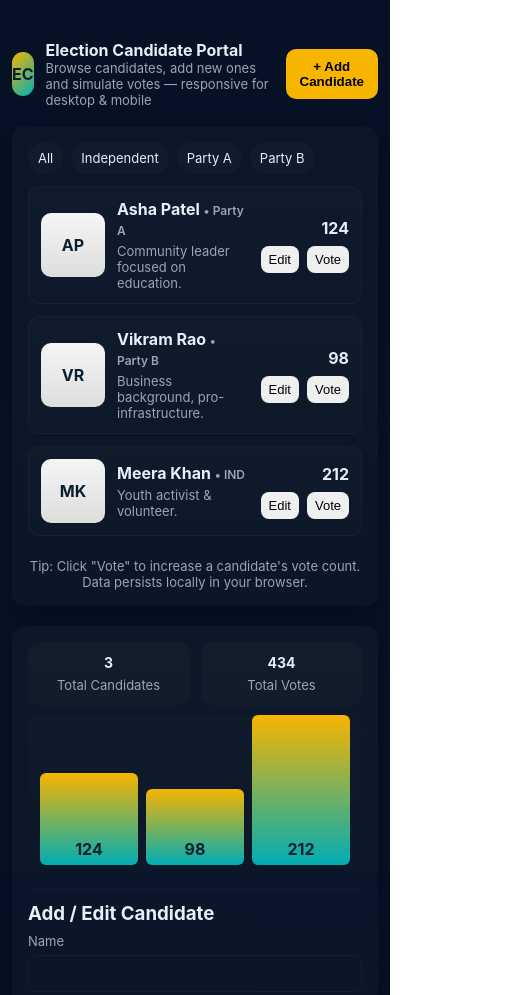
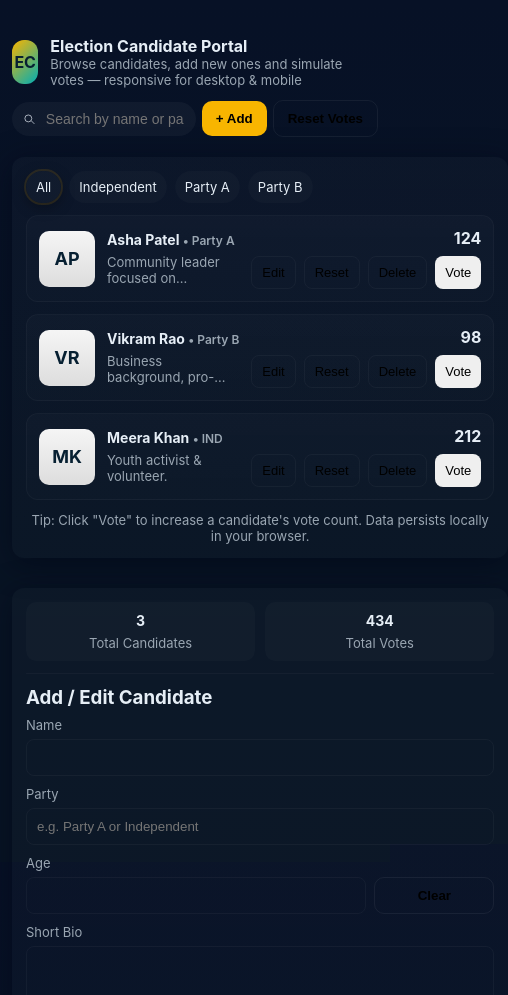
Before and after one commit to RiteshhVishwakarma/Election-Candidate-Portal---SIP, a plain HTML site: page index.html in a window 390 px wide. Shown: the top 995 px of the page, 508 px wide, since content can reach past the window. Drawn offline with Linux system fonts and the light colour scheme.

Commit message:
Update index.html with new features and styles
Refactor HTML structure and styles for improved layout and responsiveness. Added functionality for resetting votes and deleting candidates.

```diff
--- a/index.html
+++ b/index.html
@@ -18,44 +18,44 @@
       font-family: Inter, ui-sans-serif, system-ui, -apple-system, "Segoe UI", Roboto, "Helvetica Neue", Arial;
     }
     *{box-sizing:border-box}
-    html,body{height:100%;margin:0;background:linear-gradient(180deg,#071126 0%, #081424 60%);color:#e6eef6}
+    html,body{height:100%;margin:0;background:linear-gradient(180deg,#071126 0%, #081424 60%);color:#e6eef6;-webkit-font-smoothing:antialiased}
     a{color:inherit}
 
-    .container{max-width:1100px;margin:28px auto;padding:20px}
-    header{display:flex;gap:16px;align-items:center;justify-content:space-between}
+    .container{max-width:1100px;margin:18px auto;padding:16px}
+    header{display:flex;gap:12px;align-items:center;justify-content:space-between;flex-wrap:wrap;position:sticky;top:10px;background:transparent;padding:6px 0;z-index:10}
     .brand{display:flex;gap:12px;align-items:center}
     .logo{width:52px;height:52px;border-radius:12px;background:linear-gradient(135deg,var(--accent),#00ADB5);display:flex;align-items:center;justify-content:center;font-weight:700;color:#072032}
-    h1{font-size:20px;margin:0}
+    h1{font-size:18px;margin:0}
     p.lead{margin:0;color:var(--muted);font-size:13px}
 
     /* controls */
-    .controls{display:flex;gap:12px;align-items:center}
-    .search{background:var(--glass);padding:8px 10px;border-radius:999px;display:flex;align-items:center;gap:8px;width:320px}
-    .search input{border:0;background:transparent;outline:none;color:inherit;width:100%}
+    .controls{display:flex;gap:8px;align-items:center;flex-wrap:wrap}
+    .search{background:var(--glass);padding:8px 10px;border-radius:999px;display:flex;align-items:center;gap:8px;min-width:180px;flex:1}
+    .search input{border:0;background:transparent;outline:none;color:inherit;width:100%;font-size:14px}
     .btn{background:var(--accent);padding:10px 14px;border-radius:10px;border:0;cursor:pointer;font-weight:600}
     .btn.ghost{background:transparent;border:1px solid rgba(255,255,255,0.06)}
 
-    main{display:grid;grid-template-columns:1fr 360px;gap:20px;margin-top:18px}
+    main{display:grid;grid-template-columns:1fr 360px;gap:18px;margin-top:12px;align-items:start}
 
     /* list area */
-    .panel{background:linear-gradient(180deg, rgba(255,255,255,0.02), rgba(255,255,255,0.01));padding:16px;border-radius:var(--radius);box-shadow:0 6px 30px rgba(2,6,23,0.6)}
+    .panel{background:linear-gradient(180deg, rgba(255,255,255,0.02), rgba(255,255,255,0.01));padding:14px;border-radius:var(--radius);box-shadow:0 6px 30px rgba(2,6,23,0.6)}
     .filters{display:flex;gap:8px;flex-wrap:wrap;margin-bottom:12px}
     .chip{padding:8px 10px;background:rgba(255,255,255,0.02);border-radius:999px;font-size:13px;cursor:pointer}
     .grid{display:grid;grid-template-columns:repeat(2,1fr);gap:12px}
     .card{background:linear-gradient(180deg, rgba(255,255,255,0.02), rgba(255,255,255,0.01));padding:12px;border-radius:12px;display:flex;gap:12px;align-items:center;border:1px solid rgba(255,255,255,0.03)}
-    .avatar{width:64px;height:64px;border-radius:10px;flex-shrink:0;background:linear-gradient(180deg,#f5f5f5,#ddd);display:flex;align-items:center;justify-content:center;color:#072032;font-weight:700}
-    .meta{flex:1}
-    .meta h3{margin:0;font-size:16px}
-    .meta p{margin:4px 0 0 0;color:var(--muted);font-size:13px}
-    .actions{display:flex;gap:8px}
-    .small{padding:6px 8px;border-radius:8px;border:0;cursor:pointer;font-size:13px}
+    .avatar{width:64px;height:64px;border-radius:10px;flex-shrink:0;background:linear-gradient(180deg,#f5f5f5,#ddd);display:flex;align-items:center;justify-content:center;color:#072032;font-weight:700;font-size:18px}
+    .meta{flex:1;min-width:0}
+    .meta h3{margin:0;font-size:15px;white-space:nowrap;overflow:hidden;text-overflow:ellipsis}
+    .meta p{margin:6px 0 0 0;color:var(--muted);font-size:13px;overflow:hidden;text-overflow:ellipsis;display:-webkit-box;-webkit-line-clamp:2;-webkit-box-orient:vertical}
+    .actions{display:flex;gap:8px;align-items:center}
+    .small{padding:8px 10px;border-radius:8px;border:0;cursor:pointer;font-size:13px}
 
     /* right sidebar */
-    .sidebar .stats{display:flex;gap:12px;margin-bottom:12px}
-    .stat{flex:1;background:rgba(255,255,255,0.02);padding:12px;border-radius:10px;text-align:center}
+    .sidebar .stats{display:flex;gap:10px;margin-bottom:12px}
+    .stat{flex:1;background:rgba(255,255,255,0.02);padding:10px;border-radius:10px;text-align:center}
     .stat h4{margin:0;font-size:14px}
     .stat p{margin:6px 0 0 0;color:var(--muted);font-size:13px}
-    .vote-chart{height:160px;background:linear-gradient(180deg, rgba(255,255,255,0.01), rgba(255,255,255,0.00));display:flex;align-items:flex-end;gap:8px;padding:12px;border-radius:10px}
+    .vote-chart{height:140px;background:linear-gradient(180deg, rgba(255,255,255,0.01), rgba(255,255,255,0.00));display:flex;align-items:flex-end;gap:8px;padding:10px;border-radius:10px}
     .bar{flex:1;border-radius:6px;display:flex;align-items:flex-end;justify-content:center;padding-bottom:6px;color:#072032;font-weight:700}
 
     /* form */
@@ -64,21 +64,40 @@
     .field label{font-size:13px;color:var(--muted);margin-bottom:6px}
     .field input, .field select, .field textarea{padding:10px;border-radius:8px;border:1px solid rgba(255,255,255,0.04);background:transparent;color:inherit;outline:none}
 
-    footer{margin-top:22px;color:var(--muted);font-size:13px;text-align:center}
+    footer{margin-top:12px;color:var(--muted);font-size:13px;text-align:center}
 
-    /* responsive */
+    /* responsive improvements for mobile */
     @media (max-width:900px){
       main{grid-template-columns:1fr;}
       .grid{grid-template-columns:1fr}
-      .search{width:220px}
+      .search{min-width:0}
       .container{padding:12px}
+      .sidebar{order:2;margin-top:12px}
+      section.panel{order:1}
+      .vote-chart{height:120px}
+    }
+
+    @media (max-width:700px){
+      .card{flex-direction:row;align-items:center;padding:12px}
+      .avatar{width:56px;height:56px}
+      .meta h3{font-size:14px}
+      .actions{flex-direction:column;align-items:stretch;width:110px}
+      .small{width:100%;padding:10px;border-radius:8px}
+      .controls{gap:6px}
+      header{padding-bottom:8px}
     }
 
     @media (max-width:420px){
-      .search{display:none}
       .logo{width:44px;height:44px}
       h1{font-size:16px}
+      .actions{width:100%;flex-direction:row;justify-content:flex-end}
+      .small{width:auto;padding:8px 10px}
+      .vote-chart{display:none} /* save space on very small screens */
     }
+
+    /* tiny visual helpers */
+    .chip.active{outline:2px solid rgba(248,181,0,0.12);box-shadow:0 4px 14px rgba(0,0,0,0.35)}
+    .small.ghost{background:transparent;border:1px solid rgba(255,255,255,0.04)}
   </style>
 </head>
 <body>
@@ -95,16 +114,17 @@
       <div class="controls">
         <div class="search" title="Search candidates">
           <svg width="16" height="16" viewBox="0 0 24 24"><path fill="currentColor" d="M21 20l-4.35-4.35" stroke="currentColor" stroke-width="1.2" stroke-linecap="round" stroke-linejoin="round"></path><circle cx="11" cy="11" r="6" stroke="currentColor" stroke-width="1.2" fill="none"></circle></svg>
-          <input id="q" placeholder="Search by name or party..." />
+          <input id="q" placeholder="Search by name or party... (press /)" />
         </div>
-        <button class="btn" id="addBtn">+ Add Candidate</button>
+        <button class="btn" id="addBtn">+ Add</button>
+        <button class="btn ghost" id="resetAllBtn" title="Reset all votes">Reset Votes</button>
       </div>
     </header>
 
     <main>
       <section class="panel">
         <div class="filters">
-          <div class="chip" data-party="all">All</div>
+          <div class="chip active" data-party="all">All</div>
           <div class="chip" data-party="IND">Independent</div>
           <div class="chip" data-party="Party A">Party A</div>
           <div class="chip" data-party="Party B">Party B</div>
@@ -145,9 +165,15 @@
               <label>Party</label>
               <input id="party" placeholder="e.g. Party A or Independent" />
             </div>
-            <div class="field">
-              <label>Age</label>
-              <input id="age" type="number" min="18" />
+            <div class="form-row">
+              <div class="field" style="flex:1">
+                <label>Age</label>
+                <input id="age" type="number" min="18" />
+              </div>
+              <div class="field" style="width:120px">
+                <label style="visibility:hidden">btn</label>
+                <button type="button" class="btn ghost" id="clear">Clear</button>
+              </div>
             </div>
             <div class="field">
               <label>Short Bio</label>
@@ -155,7 +181,6 @@
             </div>
             <div style="display:flex;gap:8px">
               <button class="btn" type="submit">Save</button>
-              <button type="button" class="btn ghost" id="clear">Clear</button>
             </div>
           </form>
         </div>
@@ -190,6 +215,7 @@
     const bioIn = document.getElementById('bio');
     const addBtn = document.getElementById('addBtn');
     const clearBtn = document.getElementById('clear');
+    const resetAllBtn = document.getElementById('resetAllBtn');
 
     // init
     render();
@@ -200,8 +226,9 @@
       clearBtn.addEventListener('click', onClear);
       addBtn.addEventListener('click', ()=>{scrollToForm();});
       q.addEventListener('input', render);
+      resetAllBtn.addEventListener('click', resetAllVotes);
 
-      document.querySelectorAll('.chip').forEach(c=>c.addEventListener('click', (e)=>{filterByParty(e.target.dataset.party);}))
+      document.querySelectorAll('.chip').forEach(c=>c.addEventListener('click', (e)=>{filterByParty(e.currentTarget.dataset.party);}));
     }
 
     function onSave(e){
@@ -261,6 +288,8 @@
             <div style="font-weight:700">${c.votes}</div>
             <div class="actions">
               <button class="small ghost" data-id="${c.id}" data-action="edit">Edit</button>
+              <button class="small ghost" data-id="${c.id}" data-action="reset">Reset</button>
+              <button class="small ghost" data-id="${c.id}" data-action="delete">Delete</button>
               <button class="small" data-id="${c.id}" data-action="vote">Vote</button>
             </div>
           </div>
@@ -285,12 +314,33 @@
         voteFor(id);
       }else if(act==='edit'){
         editCandidate(id);
+      }else if(act==='delete'){
+        deleteCandidate(id);
+      }else if(act==='reset'){
+        resetVotes(id);
       }
     }
 
     function voteFor(id){
       const idx = state.findIndex(s=>s.id===id); if(idx===-1) return;
       state[idx].votes += 1; save(); render();
+    }
+
+    function resetVotes(id){
+      const idx = state.findIndex(s=>s.id===id); if(idx===-1) return;
+      if(confirm('Reset votes for this candidate to 0?')){ state[idx].votes = 0; save(); render(); }
+    }
+
+    function resetAllVotes(){
+      if(state.length===0) return;
+      if(!confirm('Reset votes for ALL candidates? This cannot be undone.')) return;
+      state = state.map(s=>({ ...s, votes: 0 })); save(); render();
+    }
+
+    function deleteCandidate(id){
+      if(!confirm('Delete this candidate? This will remove all their data.')) return;
+      state = state.filter(c => c.id !== id);
+      save(); render();
     }
 
     function editCandidate(id){
```
